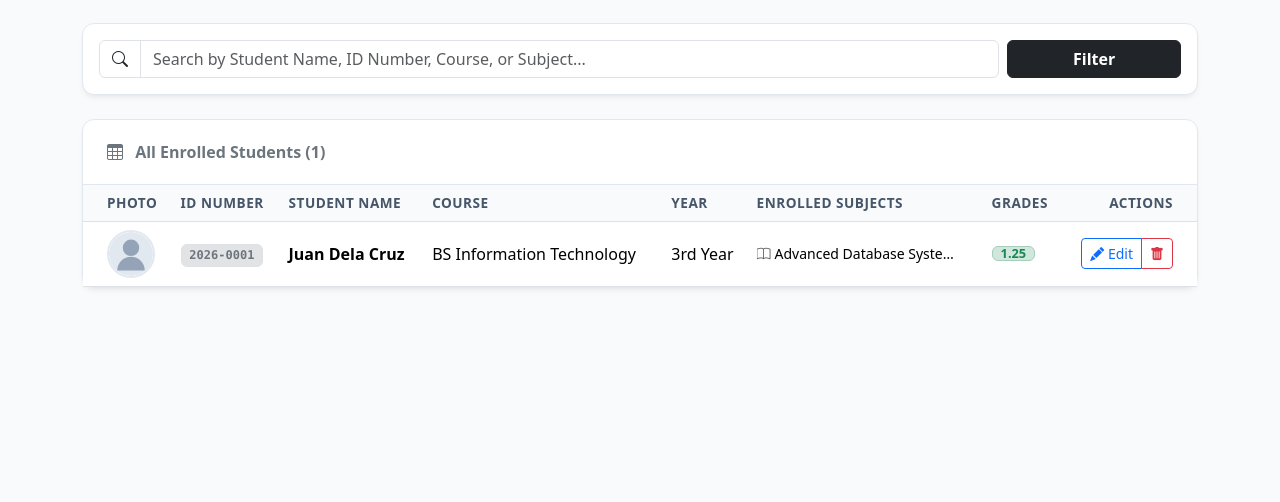
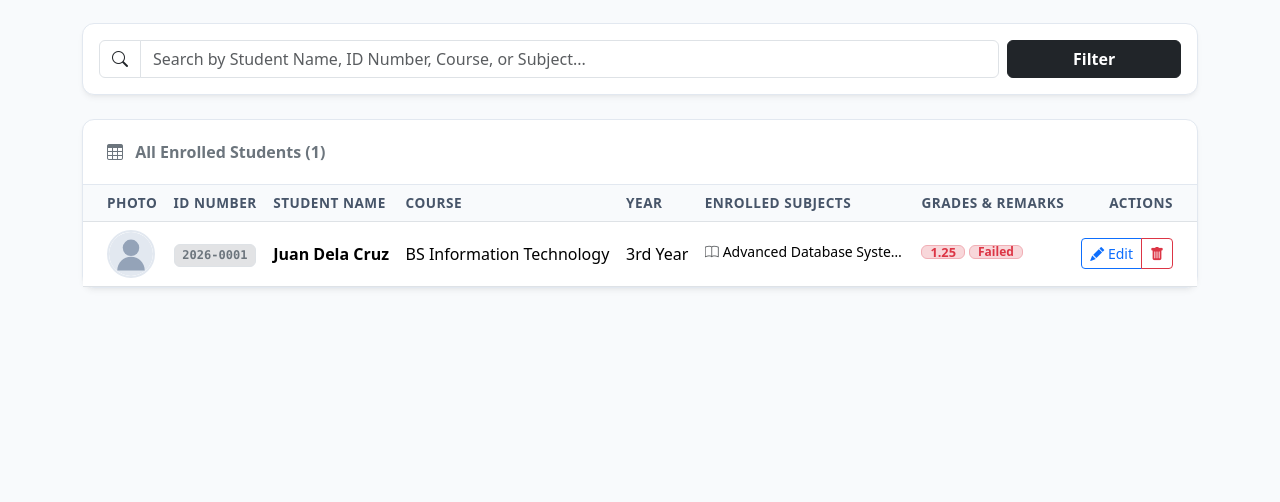
Before and after one commit to christianlucero522-sudo/MITDQL_Portal, a PHP site: page /admin/dashboard.php in a window 1280 px wide. Shown: the part 143-645 px from the top of the page. Run offline with PHP 8.4, Linux system fonts and the light colour scheme; the visitor is signed in with stand-in values (Sample User, id 1); data comes from the database, SQL or seed files in the repository.

Commit message:
Add dynamic passing/failing grade colors and remarks logic

```diff
--- a/admin/dashboard.php
+++ b/admin/dashboard.php
@@ -85,7 +85,7 @@ require_once __DIR__ . '/../includes/header.php';
                             <th>Course</th>
                             <th>Year</th>
                             <th>Enrolled Subjects</th>
-                            <th>Grades</th>
+                            <th>Grades & Remarks</th>
                             <th class="text-end pe-4">Actions</th>
                         </tr>
                     </thead>
@@ -117,16 +117,21 @@ require_once __DIR__ . '/../includes/header.php';
                                 <td><?= htmlspecialchars($stud['Year']) ?></td>
                                 <td>
                                     <?php foreach ($subList as $sItem): ?>
-                                        <div class="small text-truncate" style="max-width: 200px;">
+                                        <div class="small text-truncate mb-1" style="max-width: 200px;">
                                             <i class="bi bi-book text-muted me-1"></i><?= htmlspecialchars($sItem['subject']) ?>
                                         </div>
                                     <?php endforeach; ?>
                                 </td>
                                 <td>
-                                    <?php foreach ($subList as $sItem): ?>
-                                        <div class="mb-1">
-                                            <span class="badge bg-success-subtle text-success border border-success-subtle px-2 py-0" style="font-size: 0.8rem;">
-                                                <?= htmlspecialchars($sItem['grade']) ?>
+                                    <?php foreach ($subList as $sItem):
+                                        $eval = evaluateGrade($sItem['grade']);
+                                    ?>
+                                        <div class="mb-1 d-flex align-items-center gap-1">
+                                            <span class="badge <?= $eval['badge_class'] ?> px-2 py-0 fw-bold" style="font-size: 0.8rem;">
+                                                <?= htmlspecialchars($eval['display']) ?>
+                                            </span>
+                                            <span class="badge <?= $eval['remarks_badge'] ?> px-2 py-0" style="font-size: 0.75rem;">
+                                                <?= htmlspecialchars($eval['remarks']) ?>
                                             </span>
                                         </div>
                                     <?php endforeach; ?>
--- a/includes/auth.php
+++ b/includes/auth.php
@@ -74,7 +74,7 @@ function parseSubjectsAndGrades(?string $subjectField, ?string $gradeField): arr
             $grades = array_map('trim', explode(',', $gradeField ?? ''));
         } else {
             $subjects = [$subjectField];
-            $grades = [$gradeField ?? 'N/A'];
+            $grades = [$gradeField ?? ''];
         }
     }
 
@@ -86,10 +86,48 @@ function parseSubjectsAndGrades(?string $subjectField, ?string $gradeField): arr
         if ($s !== '') {
             $list[] = [
                 'subject' => $s,
-                'grade' => $g !== '' ? $g : 'N/A'
+                'grade' => $g
             ];
         }
     }
 
-    return !empty($list) ? $list : [['subject' => 'No Subject Enrolled', 'grade' => 'N/A']];
+    return !empty($list) ? $list : [['subject' => 'No Subject Enrolled', 'grade' => '']];
 }
+
+/**
+ * Grade Evaluation Helper
+ * >= 75: Green & Passed
+ * < 75: Red & Failed
+ * Empty / N/A: Gray & No Grade
+ */
+function evaluateGrade($grade): array {
+    $trim = trim((string)$grade);
+    if ($trim === '' || strtoupper($trim) === 'N/A' || !is_numeric($trim)) {
+        return [
+            'display' => $trim !== '' ? $trim : 'No Grade',
+            'remarks' => 'No Grade',
+            'badge_class' => 'bg-secondary-subtle text-secondary border border-secondary-subtle',
+            'remarks_badge' => 'bg-light text-secondary border border-secondary-subtle',
+            'icon' => 'bi-dash-circle'
+        ];
+    }
+
+    $num = (float)$trim;
+    if ($num >= 75) {
+        return [
+            'display' => $trim,
+            'remarks' => 'Passed',
+            'badge_class' => 'bg-success-subtle text-success border border-success-subtle',
+            'remarks_badge' => 'bg-success-subtle text-success border border-success-subtle',
+            'icon' => 'bi-check-circle-fill text-success'
+        ];
+    } else {
+        return [
+            'display' => $trim,
+            'remarks' => 'Failed',
+            'badge_class' => 'bg-danger-subtle text-danger border border-danger-subtle',
+            'remarks_badge' => 'bg-danger-subtle text-danger border border-danger-subtle',
+            'icon' => 'bi-x-circle-fill text-danger'
+        ];
+    }
+}
```
Also changed, not shown: student/dashboard.php (+17 -12 lines).
